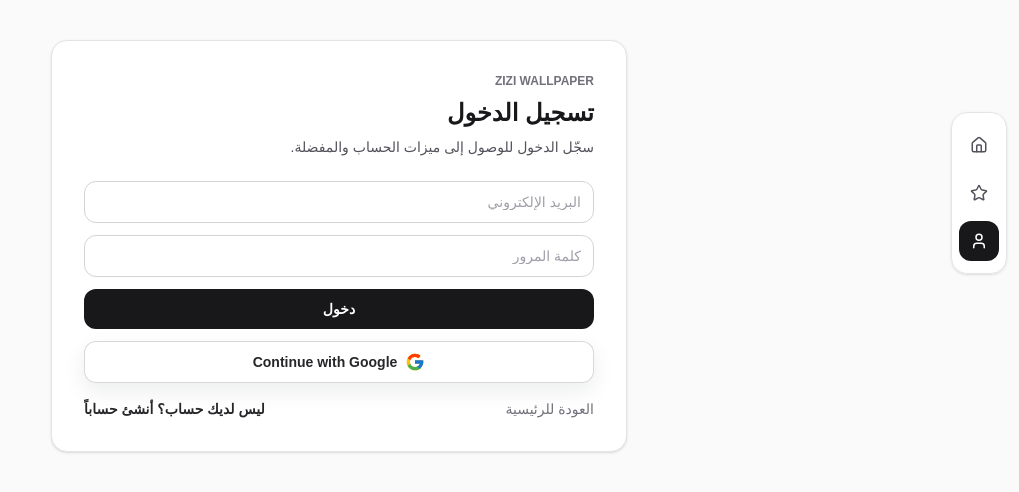
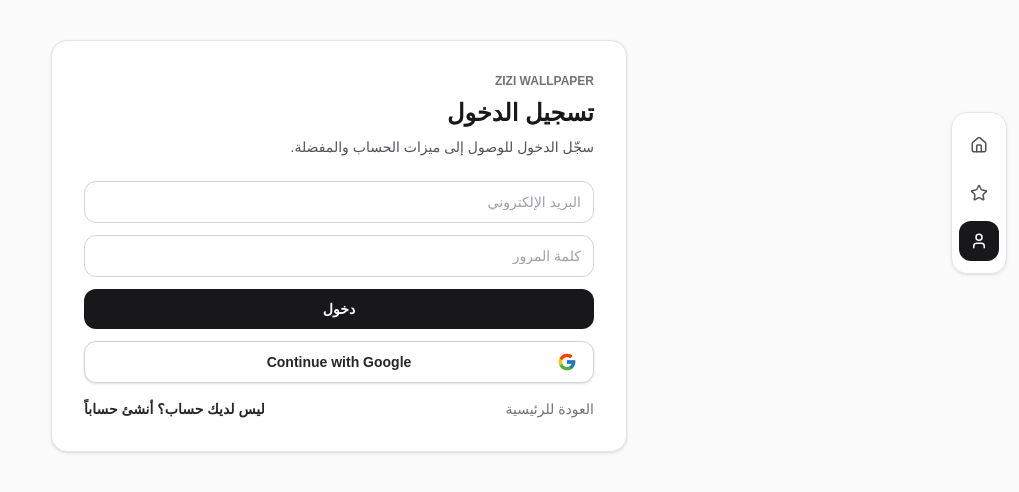
Before and after one commit to amina23aks/ziziwallpaper, a Next.js app: page /login in a window 1280 px wide. Shown: the top 492 px of the page, without its empty margins (261-1280 px from the left). Built offline with nearby package versions, Linux system fonts and the light colour scheme; no server answers.

Commit message:
Polish Google sign-in button and swap header logo to icon

```diff
--- a/app/_components/brand-mark.tsx
+++ b/app/_components/brand-mark.tsx
@@ -1,20 +1,24 @@
 "use client";
 
+import Image from "next/image";
 import Link from "next/link";
 
 export function BrandMark({ href = "/" }: { href?: string }) {
   return (
     <Link
       href={href}
-      className="inline-flex h-10 min-w-14 shrink-0 items-center justify-center rounded-full border border-zinc-200 bg-white px-3 text-xs font-extrabold text-zinc-800 shadow-sm md:min-w-16 md:px-4"
+      className="inline-flex h-10 min-w-14 shrink-0 items-center justify-center rounded-full border border-zinc-200 bg-white px-2 shadow-sm md:min-w-16 md:px-2.5"
       aria-label="الصفحة الرئيسية"
       title="ZIZI"
     >
-      {/*
-        Keep text mark for now.
-        Future logo replacement: swap this text node with /public/icon.png image.
-      */}
-      ZIZI
+      <Image
+        src="/icon.png"
+        alt="ZIZI"
+        width={72}
+        height={24}
+        className="h-6 w-auto object-contain"
+        priority
+      />
     </Link>
   );
 }
--- a/app/login/page.tsx
+++ b/app/login/page.tsx
@@ -167,10 +167,13 @@ export default function LoginPage() {
           type="button"
           onClick={handleGoogleAuth}
           disabled={isSubmitting}
-          className="mt-3 inline-flex w-full items-center justify-center gap-2 rounded-xl border border-zinc-300/90 bg-white/75 px-4 py-2.5 text-sm font-semibold text-zinc-800 shadow-[inset_0_1px_0_rgba(255,255,255,0.55),0_8px_22px_rgba(15,23,42,0.08)] backdrop-blur-sm transition hover:bg-white/90 disabled:cursor-not-allowed disabled:opacity-60 dark:border-zinc-600/70 dark:bg-zinc-800/50 dark:text-zinc-100 dark:shadow-[inset_0_1px_0_rgba(255,255,255,0.08),0_8px_22px_rgba(0,0,0,0.35)] dark:hover:bg-zinc-800/70"
+          className="mt-3 grid w-full grid-cols-[1.25rem_minmax(0,1fr)_1.25rem] items-center rounded-xl border border-zinc-300 bg-white px-4 py-2.5 text-sm font-semibold text-zinc-800 shadow-sm transition hover:bg-zinc-50 hover:shadow disabled:cursor-not-allowed disabled:opacity-60 dark:border-zinc-700 dark:bg-zinc-900 dark:text-zinc-100 dark:hover:bg-zinc-800"
         >
-          <GoogleMark />
-          Continue with Google
+          <span className="inline-flex h-5 w-5 items-center justify-center">
+            <GoogleMark />
+          </span>
+          <span className="text-center">Continue with Google</span>
+          <span aria-hidden="true" />
         </button>
 
         <div className="mt-4 flex items-center justify-between text-sm">
```
